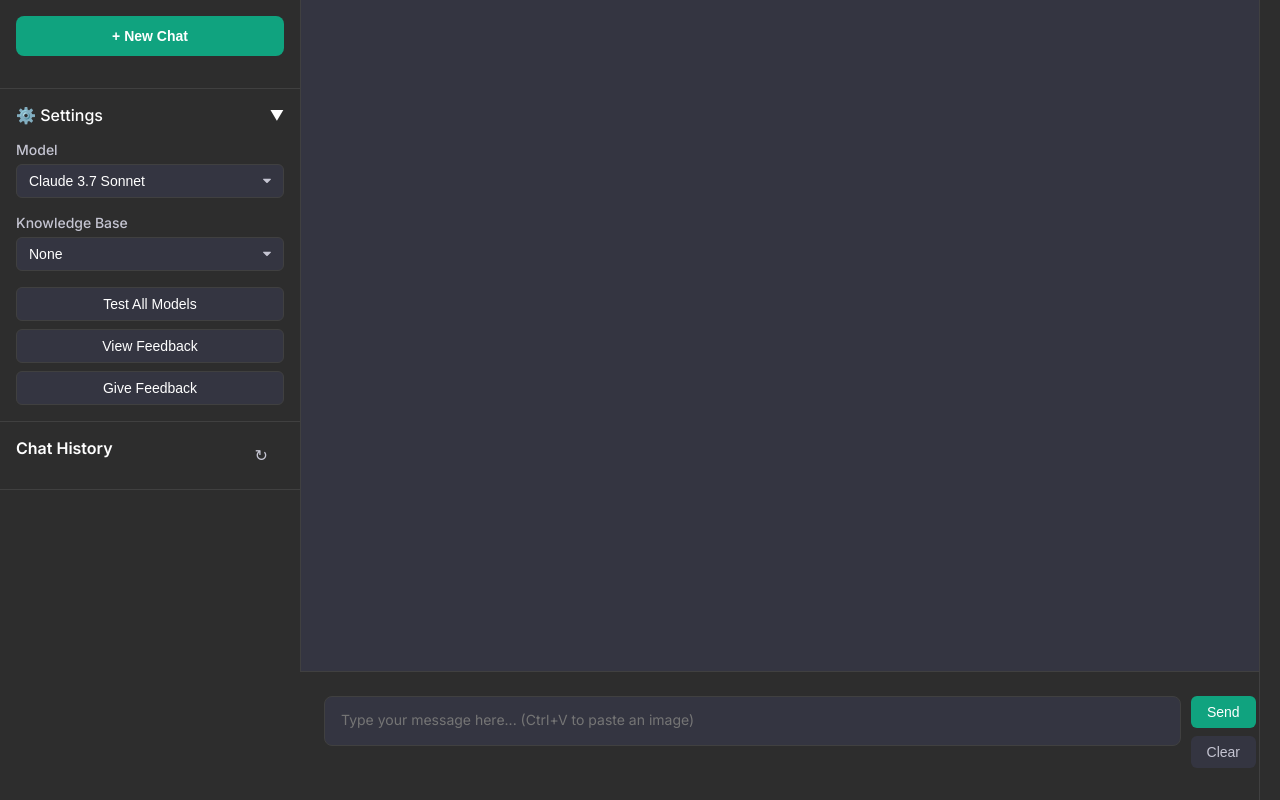
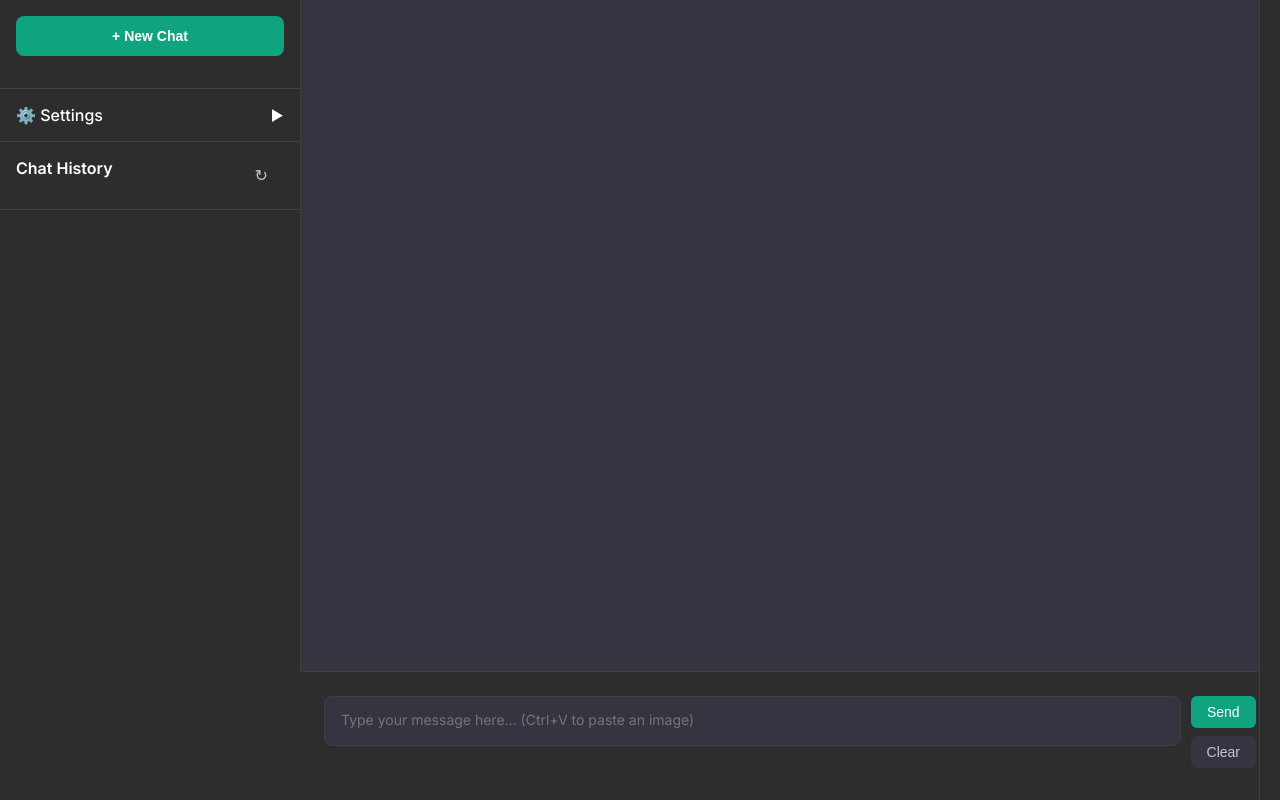
Before and after one commit to pwilliams555/bedrock-chat-app, a plain HTML site: page frontend/index.html in a window 1280 px wide. Drawn offline with nearby package versions, Linux system fonts and the light colour scheme; a script that the page names is missing.

Commit message:
Restore working collapsed default state
- Add collapsed class to both settings icon and content
- Settings now start collapsed by default as before
- Click to expand/collapse should work properly
- Keeps the username fix but restores proper default state

```diff
--- a/frontend/index.html
+++ b/frontend/index.html
@@ -2380,9 +2380,9 @@
             <div class="sidebar-settings">
                 <div class="settings-header" onclick="toggleSettings()">
                     <span>⚙️ Settings</span>
-                    <span class="collapse-icon" id="settingsIcon">▼</span>
+                    <span class="collapse-icon collapsed" id="settingsIcon">▼</span>
                 </div>
-                <div class="settings-content" id="settingsContent">
+                <div class="settings-content collapsed" id="settingsContent">
                     <div class="sidebar-section">
                         <label for="modelSelect">Model</label>
                         <select id="modelSelect">
```
